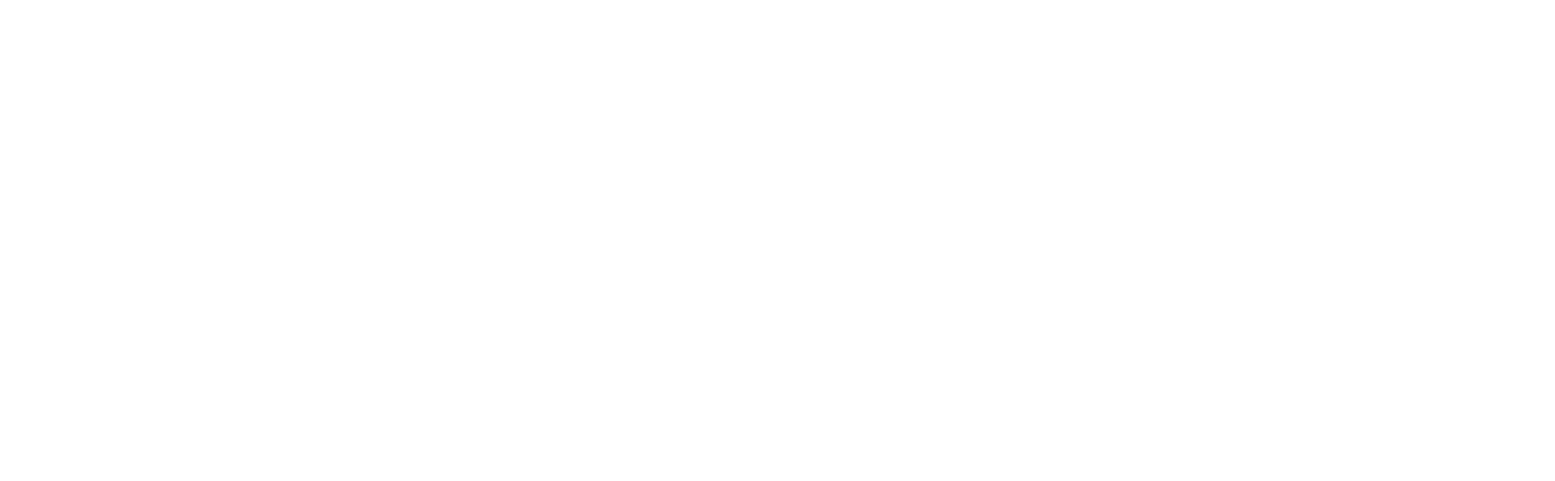
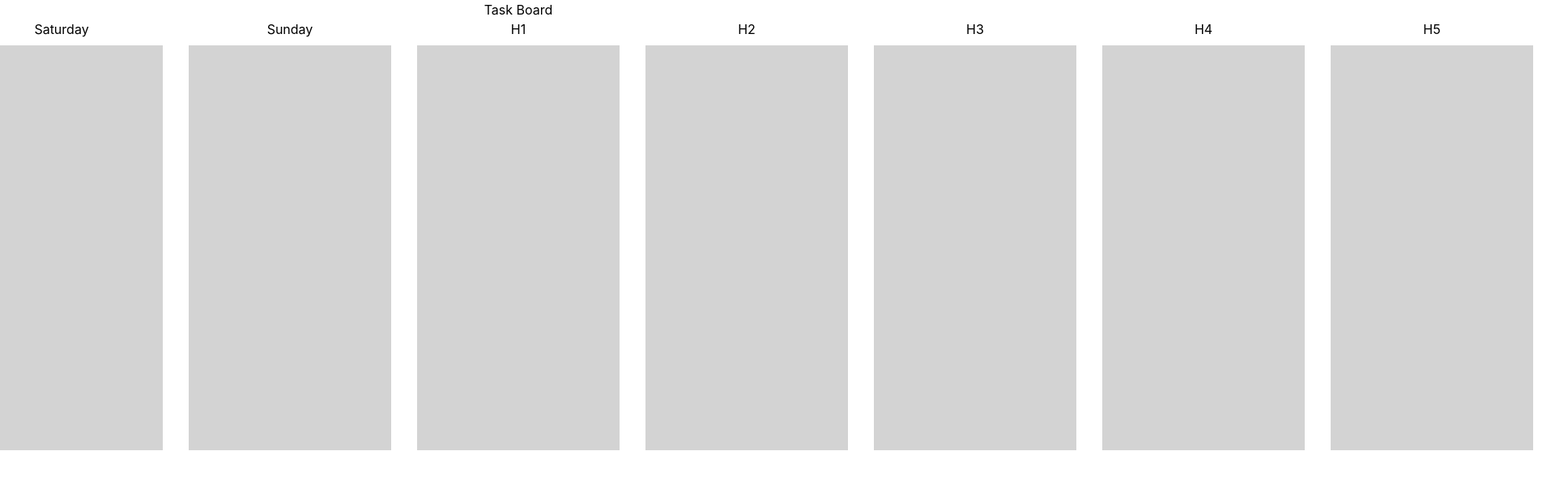
Before and after one commit to Musthakeem-01/PMS-React, a React (Create React App) app: page /Check in a window 1280 px wide. Before the commit this address had no page. Shown: the top 594 px of the page at 81% size, 1920 px wide, since content can reach past the window. Built offline with nearby package versions, Linux system fonts and the light colour scheme.

Commit message:
added dnd sample in check file

```diff
--- a/src/App.js
+++ b/src/App.js
@@ -4,7 +4,7 @@ import { BrowserRouter as Router, Route, Routes } from "react-router-dom";
 import Login from "./views/loginPage";
 import Header from "./views/header/header";
 import Dashboard from "./views/dashboard";
-// import Check from "./views/check";
+import Check from "./views/check";
 function App() {
   return (
     <>
@@ -13,7 +13,7 @@ function App() {
           <Route path="/" element={<Login />} />
           <Route path="/Home" element={<Header />} />
           <Route path="/Dashboard" element={<Dashboard />} />
-          {/* <Route path="/Check" element={<Check />} />   for checking */}
+          <Route path="/Check" element={<Check />} /> for checking
           {/* <Route path="*" element={<NotFound />} /> This is a catch-all route for 404 */}
         </Routes>
       </Router>
--- a/src/index.css
+++ b/src/index.css
@@ -9,6 +9,8 @@
 
 body {
   margin: 0;
+  padding: 0;
+  box-sizing: border-box;
   font-family: -apple-system, BlinkMacSystemFont, "Segoe UI", "Roboto", "Oxygen",
     "Ubuntu", "Cantarell", "Fira Sans", "Droid Sans", "Helvetica Neue",
     sans-serif;
--- a/src/views/Projects/list.jsx
+++ b/src/views/Projects/CustomTable.jsx
@@ -7,6 +7,7 @@ export default function CustomTable(props) {
   const { weekNumber, year, date } = getCurrentWeekDate();
   const eid = localStorage.getItem("eid");
   const [TableBody, setTableBody] = useState([]);
+  // console.log("🚀 ~ CustomTable ~ TableBody:", TableBody);
   const [selectDescription, setSelectDescription] = useState(null);
 
   const header = [
@@ -96,6 +97,7 @@ export default function CustomTable(props) {
     });
 
     let bodyData = [...[total], ...data];
+    // console.log("🚀 ~ fetchData ~ bodyData:", bodyData);
 
     setTableBody(bodyData);
   } // weekNumber,year, eid, x["Descriptions"], key, x["WorkOrderID"];
@@ -110,7 +112,7 @@ export default function CustomTable(props) {
   ) => {
     //props.changeTab();
     if (props.changeTab) {
-      props.changeTab();
+      props.changeTab(true, WorkOrderID, Descriptions);
     }
     setSelectDescription(Descriptions);
     if (props.onClickData) {
@@ -167,6 +169,7 @@ export default function CustomTable(props) {
                 (row) => row[Object.keys(row).find((key) => key.endsWith("ID"))]
               ).map((x, i) => {
                 const rowColumns = header.map(({ key }) => {
+                  // console.log(x, x[key], typeof x[key], "check x");
                   if (key.startsWith("Is")) {
                     return (
                       <td key={key} className="py-1 px-1">
@@ -234,7 +237,7 @@ export default function CustomTable(props) {
                               x[key]
                             )} hover:tr text-center rounded font-semibold`}
                           >
-                            {x[key] === 0 ? "" : x[key]}
+                            {x[key] == 0 ? "" : x[key]}
                           </p>
                         ) : x[key] === 0 ? (
                           ""
--- a/src/views/check.js
+++ b/src/views/check.js
@@ -1,24 +1,195 @@
 import React, { useState } from "react";
-import Flatpickr from "react-flatpickr";
-import "flatpickr/dist/themes/material_green.css";
+import { DragDropContext, Draggable, Droppable } from "react-beautiful-dnd";
 
-const Check = () => {
-  const [date, setDate] = useState(new Date());
+const tasks = [
+  { id: "1", content: "First task" },
+  { id: "2", content: "Second task" },
+];
 
+const initialColumns = {
+  monday: {
+    name: "Monday",
+    items: tasks,
+  },
+  tuesday: {
+    name: "Tuesday",
+    items: [],
+  },
+  wednesday: {
+    name: "Wednesday",
+    items: [],
+  },
+  thursday: {
+    name: "Thursday",
+    items: [],
+  },
+  friday: {
+    name: "Friday",
+    items: [],
+  },
+  saturday: {
+    name: "Saturday",
+    items: [],
+  },
+  sunday: {
+    name: "Sunday",
+    items: [],
+  },
+  h1: {
+    name: "H1",
+    items: [],
+  },
+  h2: {
+    name: "H2",
+    items: [],
+  },
+  h3: {
+    name: "H3",
+    items: [],
+  },
+  h4: {
+    name: "H4",
+    items: [],
+  },
+  h5: {
+    name: "H5",
+    items: [],
+  },
+  h6: {
+    name: "H6",
+    items: [],
+  },
+  h7: {
+    name: "H7",
+    items: [],
+  },
+  h8: {
+    name: "H8",
+    items: [],
+  },
+};
+
+const onDragEnd = (result, columns, setColumns) => {
+  if (!result.destination) return;
+  const { source, destination } = result;
+
+  if (source.droppableId !== destination.droppableId) {
+    const sourceColumn = columns[source.droppableId];
+    const destColumn = columns[destination.droppableId];
+    const sourceItems = [...sourceColumn.items];
+    const destItems = [...destColumn.items];
+    const [removed] = sourceItems.splice(source.index, 1);
+    destItems.splice(destination.index, 0, removed);
+    setColumns({
+      ...columns,
+      [source.droppableId]: {
+        ...sourceColumn,
+        items: sourceItems,
+      },
+      [destination.droppableId]: {
+        ...destColumn,
+        items: destItems,
+      },
+    });
+  } else {
+    const column = columns[source.droppableId];
+    const copiedItems = [...column.items];
+    const [removed] = copiedItems.splice(source.index, 1);
+    copiedItems.splice(destination.index, 0, removed);
+    setColumns({
+      ...columns,
+      [source.droppableId]: {
+        ...column,
+        items: copiedItems,
+      },
+    });
+  }
+};
+
+function App() {
+  const [columns, setColumns] = useState(initialColumns);
   return (
-    <div style={{ padding: 20 }}>
-      <h2>ReactJS Datepicker using React Flatpickr</h2>
-      <div>
-        <Flatpickr
-          data-enable-time
-          value={date}
-          onChange={([selectedDate]) => {
-            setDate(selectedDate);
-          }}
-        />
+    <div>
+      <h1 style={{ textAlign: "center" }}>Task Board</h1>
+      <div
+        style={{ display: "flex", justifyContent: "center", height: "100%" }}
+      >
+        <DragDropContext
+          onDragEnd={(result) => onDragEnd(result, columns, setColumns)}
+        >
+          {Object.entries(columns).map(([columnId, column], index) => {
+            return (
+              <div
+                style={{
+                  display: "flex",
+                  flexDirection: "column",
+                  alignItems: "center",
+                  margin: "0 8px",
+                }}
+                key={columnId}
+              >
+                <h2>{column.name}</h2>
+                <div style={{ margin: 8 }}>
+                  <Droppable droppableId={columnId} key={columnId}>
+                    {(provided, snapshot) => {
+                      return (
+                        <div
+                          {...provided.droppableProps}
+                          ref={provided.innerRef}
+                          style={{
+                            background: snapshot.isDraggingOver
+                              ? "lightblue"
+                              : "lightgrey",
+                            padding: 4,
+                            width: 250,
+                            minHeight: 500,
+                          }}
+                        >
+                          {column.items.map((item, index) => {
+                            return (
+                              <Draggable
+                                key={item.id}
+                                draggableId={item.id}
+                                index={index}
+                              >
+                                {(provided, snapshot) => {
+                                  return (
+                                    <div
+                                      ref={provided.innerRef}
+                                      {...provided.draggableProps}
+                                      {...provided.dragHandleProps}
+                                      style={{
+                                        userSelect: "none",
+                                        padding: 16,
+                                        margin: "0 0 8px 0",
+                                        minHeight: "50px",
+                                        backgroundColor: snapshot.isDragging
+                                          ? "#263B4A"
+                                          : "#456C86",
+                                        color: "white",
+                                        ...provided.draggableProps.style,
+                                      }}
+                                    >
+                                      {item.content}
+                                    </div>
+                                  );
+                                }}
+                              </Draggable>
+                            );
+                          })}
+                          {provided.placeholder}
+                        </div>
+                      );
+                    }}
+                  </Droppable>
+                </div>
+              </div>
+            );
+          })}
+        </DragDropContext>
       </div>
     </div>
   );
-};
+}
 
-export default Check;
+export default App;
--- a/src/views/header/header.jsx
+++ b/src/views/header/header.jsx
@@ -11,18 +11,24 @@ import { CiLogout } from "react-icons/ci";
 const Header = () => {
   const [activeLink, setActiveLink] = useState("Dashboards");
   const [clickedDes, setclickedDes] = useState(null);
+  // console.log("🚀 ~ Header ~ clickedDes:", clickedDes);
   const [workid, setWorkId] = useState(null);
   // console.log("🚀 ~ Header ~ workid:", workid);
-  const handlechangetab = () => {
+  const handlechangetab = (changeTab, id, description) => {
+    // console.log(changeTab, id, description, "changeTab,id,description");
     setActiveLink("Projects");
+    setWorkId(id);
+    setclickedDes(description);
   };
-  const selecteddes = (desc) => {
-    setclickedDes(desc);
-  };
-  const selectworkid = (id) => {
-    // console.log(id, "id from dashboard");
-    setWorkId(id);
-  };
+  // const selecteddes = (desc) => {
+  //   console.log("🚀 ~ selecteddes ~ desc:", desc);
+  //   setclickedDes(desc);
+  // };
+  // const selectworkid = (id) => {
+  //   console.log("🚀 ~ selectworkid ~ id:", id);
+  //   // console.log(id, "id from dashboard");
+  //   setWorkId(id);
+  // };
 
   const navigate = useNavigate();
 
@@ -66,13 +72,17 @@ const Header = () => {
               </div>
             </form>
           </div>
-          <CiLogout
-            className="mt-5 ml-2 text-lg cursor-pointer"
+          {/* <div className="flex items-center justify-center  bg-gray-100"> */}
+          <div
+            className="flex items-center justify-center w-8 h-8 mt-3 ml-2 bg-red-500 rounded-lg cursor-pointer hover:bg-red-600"
             onClick={() => {
               navigate("/");
               localStorage.clear();
             }}
-          />
+          >
+            <CiLogout className="text-white text-lg" />
+          </div>
+          {/* </div> */}
         </nav>
       </div>
 
@@ -81,11 +91,7 @@ const Header = () => {
           <Projects id={workid} desc={clickedDes} />
         )}
         {activeLink === "Dashboards" && (
-          <Dashboard
-            selecteddes={selecteddes}
-            selectworkid={selectworkid}
-            changeTab={handlechangetab}
-          />
+          <Dashboard changeTab={handlechangetab} />
         )}
       </div>
     </div>
--- a/src/views/projects.jsx
+++ b/src/views/projects.jsx
@@ -1,7 +1,7 @@
 import React, { useEffect, useState } from "react";
 import Summary from "./Projects/summary";
 import Board from "./Projects/board";
-import CustomTable from "./Projects/list";
+import CustomTable from "./Projects/CustomTable";
 import { LuSettings } from "react-icons/lu";
 import { CgLayoutGridSmall } from "react-icons/cg";
 import { IoFolderOutline } from "react-icons/io5";
@@ -19,7 +19,7 @@ import { GrAttachment } from "react-icons/gr";
 import getData from "../components/customcomponents/commonAPISelect";
 import Calendar from "./Projects/calendar";
 import Timeline from "./Projects/timeline";
-import DescView from "../views/selectedDescView";
+import DescView from "./DataTable";
 import { IoTodaySharp } from "react-icons/io5";
 import DayCard from "./DayCard";
 let values;
@@ -41,7 +41,7 @@ const ProjectLinks = [
 ];
 
 function Projects(props) {
-  // console.log("🚀 ~ Projects ~ props:", props);
+  console.log("🚀 ~ Projects ~ props:", props);
   const [response, setResponse] = useState();
   const [activeLink, setActiveLink] = useState("List");
   console.log("🚀 ~ Projects ~ activeLink:", activeLink);
```
Also changed, not shown: src/views/CreateTask.js (+45 -18 lines), src/views/DataTable.js (renamed from src/views/selectedDescView.js, +28 -15 lines), src/views/Projects/summary.jsx (+37 -22 lines), src/views/dashboard.jsx (+50 -24 lines).
